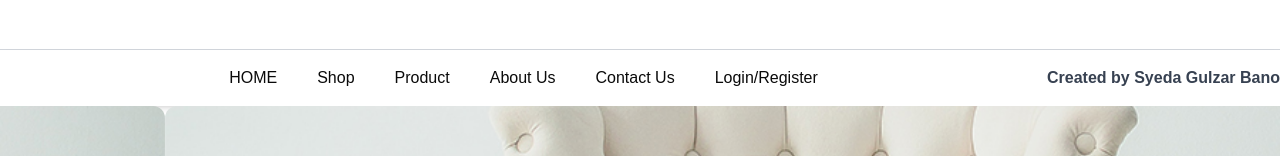
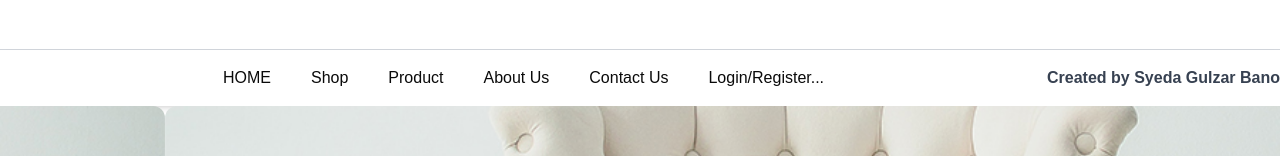
Before and after one commit to Syedabanog-1/Hackhathon-Ecommerce-Website, a Next.js app: page / in a window 1280 px wide. Shown: the part 199-355 px from the top of the page. Built offline with nearby package versions, Linux system fonts and the light colour scheme.

Commit message:
commit ha

```diff
--- a/src/app/components/Navbar.tsx
+++ b/src/app/components/Navbar.tsx
@@ -31,7 +31,7 @@ const Navbar = () => {
               <span className="absolute bottom-0 left-0 w-0 h-1 bg-blue-600 transition-all duration-300 hover:w-full"></span>
             </Link>
             <Link className="navbar_link relative hover:text-blue-600 transition duration-300" href="/login">
-              Login/Register
+              Login/Register...
               <span className="absolute bottom-0 left-0 w-0 h-1 bg-blue-600 transition-all duration-300 hover:w-full"></span>
             </Link>
           </div>
```
